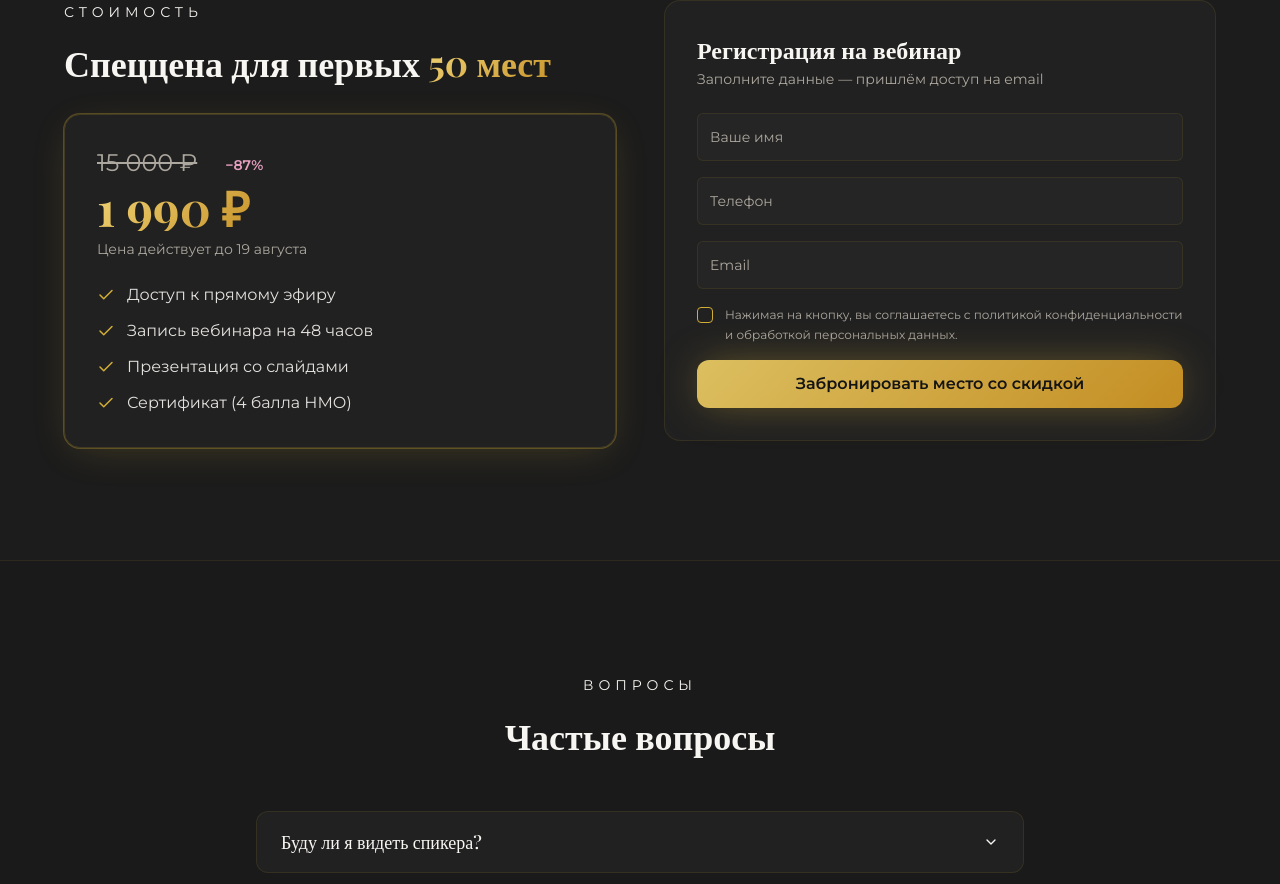
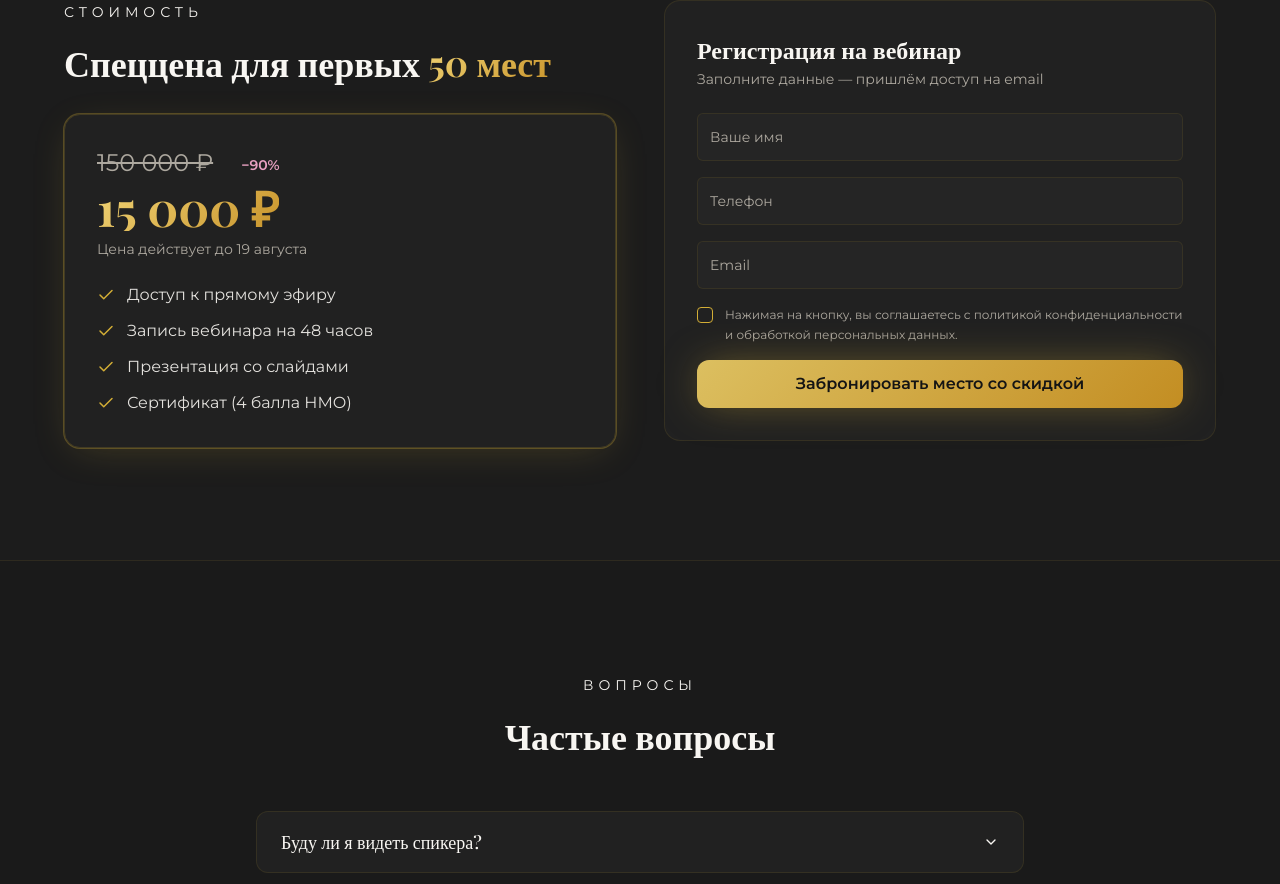
Before and after one commit to pr-poehali-dev/author-protocols-webinar, a React (Vite) app: page / in a window 1280 px wide. Shown: the part 4442-5326 px from the top of the page. Built offline with nearby package versions, Linux system fonts and the light colour scheme; a web font is replaced by a local one.

Commit message:
fix: update price 150k to 15k

```diff
--- a/src/pages/Index.tsx
+++ b/src/pages/Index.tsx
@@ -304,11 +304,11 @@ const Index = () => {
             </h2>
             <div className="p-8 rounded-2xl bg-card border border-gold/30 gold-border-glow">
               <div className="flex items-end gap-4 mb-1">
-                <span className="text-muted-foreground line-through text-2xl">15 000 ₽</span>
-                <span className="px-3 py-1 rounded-full bg-pink/15 text-pink text-sm font-semibold">−87%</span>
+                <span className="text-muted-foreground line-through text-2xl">150 000 ₽</span>
+                <span className="px-3 py-1 rounded-full bg-pink/15 text-pink text-sm font-semibold">−90%</span>
               </div>
               <div className="flex items-baseline gap-3 mb-2">
-                <span className="font-display text-5xl font-bold gold-text-gradient">1 990 ₽</span>
+                <span className="font-display text-5xl font-bold gold-text-gradient">15 000 ₽</span>
               </div>
               <p className="text-sm text-muted-foreground mb-6">Цена действует до {SALE_DATE}</p>
               <ul className="space-y-3">
```
